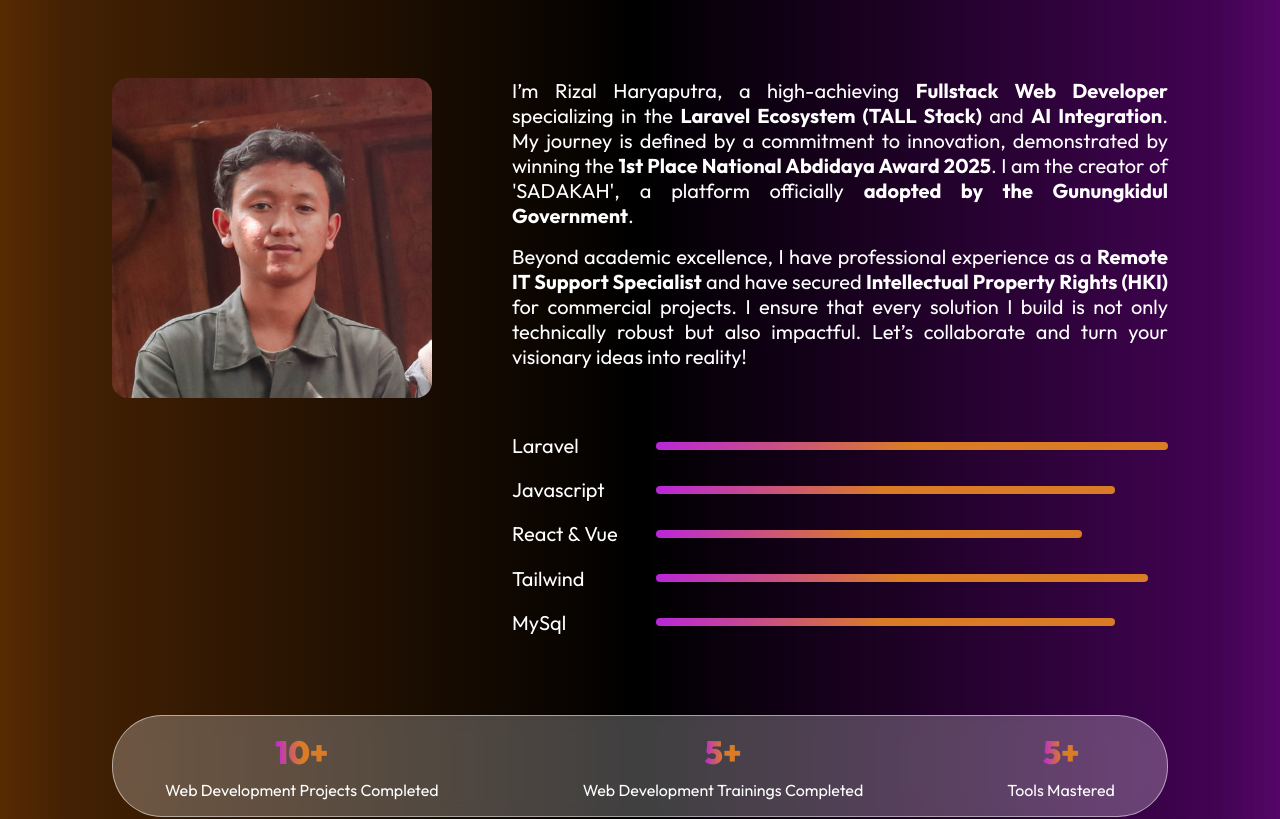
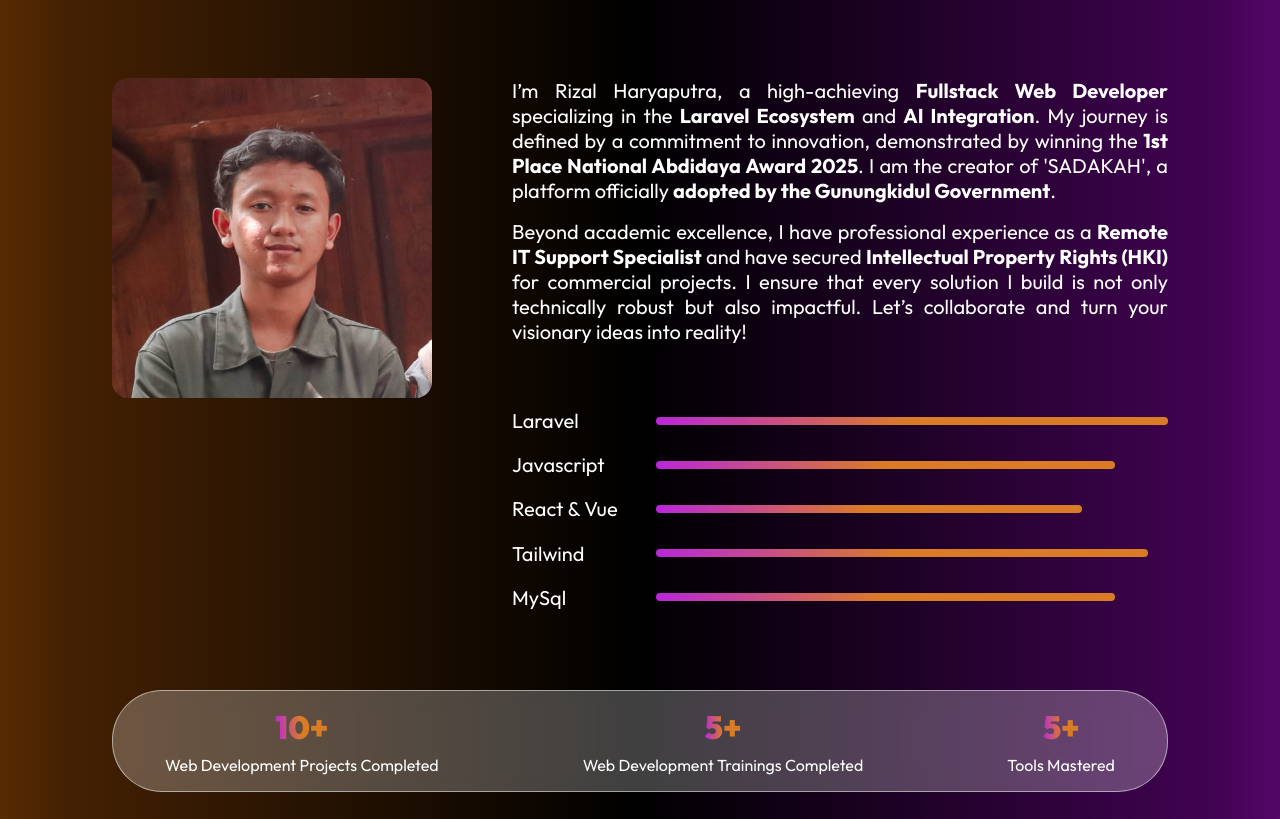
Before and after one commit to RizalHaryaputra/my-portfolio, a React (Vite) app: page / in a window 1280 px wide. Shown: the part 944-1763 px from the top of the page. Built offline with nearby package versions, Linux system fonts and the light colour scheme.

Commit message:
fix contact form

```diff
--- a/src/Components/About/About.jsx
+++ b/src/Components/About/About.jsx
@@ -17,7 +17,7 @@ const About = () => {
                 <div className="about-right">
                     <div className="about-para">
                         <div className="about-para">
-                            <p>I’m Rizal Haryaputra, a high-achieving <strong>Fullstack Web Developer</strong> specializing in the <strong>Laravel Ecosystem (TALL Stack)</strong> and <strong>AI Integration</strong>. My journey is defined by a commitment to innovation, demonstrated by winning the <strong>1st Place National Abdidaya Award 2025</strong>. I am the creator of 'SADAKAH', a platform officially <strong>adopted by the Gunungkidul Government</strong>.</p>
+                            <p>I’m Rizal Haryaputra, a high-achieving <strong>Fullstack Web Developer</strong> specializing in the <strong>Laravel Ecosystem</strong> and <strong>AI Integration</strong>. My journey is defined by a commitment to innovation, demonstrated by winning the <strong>1st Place National Abdidaya Award 2025</strong>. I am the creator of 'SADAKAH', a platform officially <strong>adopted by the Gunungkidul Government</strong>.</p>
                             <p>Beyond academic excellence, I have professional experience as a <strong>Remote IT Support Specialist</strong> and have secured <strong>Intellectual Property Rights (HKI)</strong> for commercial projects. I ensure that every solution I build is not only technically robust but also impactful. Let’s collaborate and turn your visionary ideas into reality!</p>
                         </div>
                     </div>
--- a/src/Components/Contact/Contact.css
+++ b/src/Components/Contact/Contact.css
@@ -81,7 +81,7 @@
 .contact-right input {
     border: none;
     width: 90%; /* Gunakan persentase agar lebih fleksibel */
-    max-width: 700px; /* Batasan maksimum untuk layar besar */
+    max-width: 900px; /* Batasan maksimum untuk layar besar */
     height: 78px;
     padding-left: 20px;
     border-radius: 4px;
--- a/src/Components/Contact/Contact.jsx
+++ b/src/Components/Contact/Contact.jsx
@@ -78,9 +78,9 @@ const Contact = () => {
                     <label htmlFor="name">Your Name</label>
                     <input type="text" placeholder="Enter your name" name="name" id='name' />
                     <label htmlFor="email">Your Email</label>
-                    <input type="email" placeholder="Enter your email" name="email" id='email' />
+                    <input type="email" placeholder="Enter your email" name="email" id='email' required />
                     <label htmlFor="message">Write your message here</label>
-                    <textarea name="message" rows="8" placeholder="Enter your message" id='message'></textarea>
+                    <textarea name="message" rows="8" placeholder="Enter your message" id='message' required></textarea>
                     <button type="submit" className="contact-submit">Submit now</button>
                 </form>
             </div>
```
